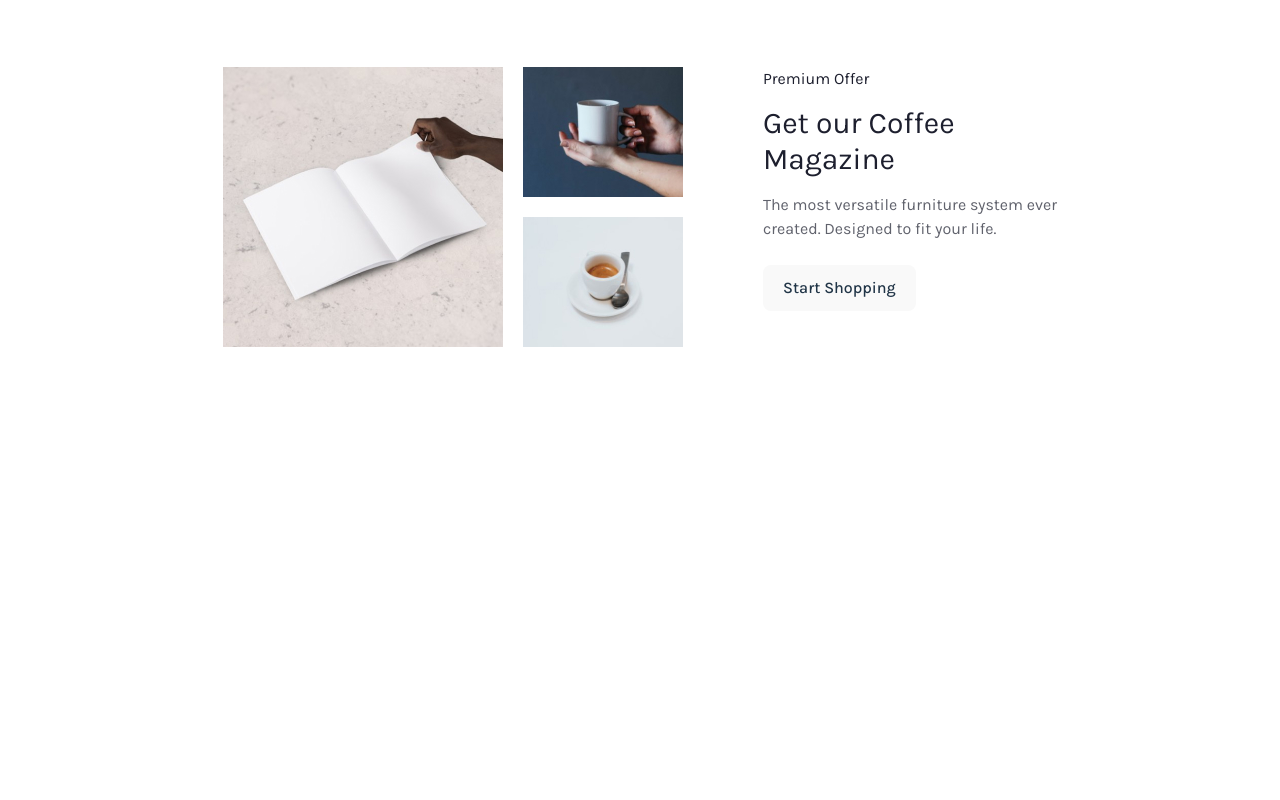
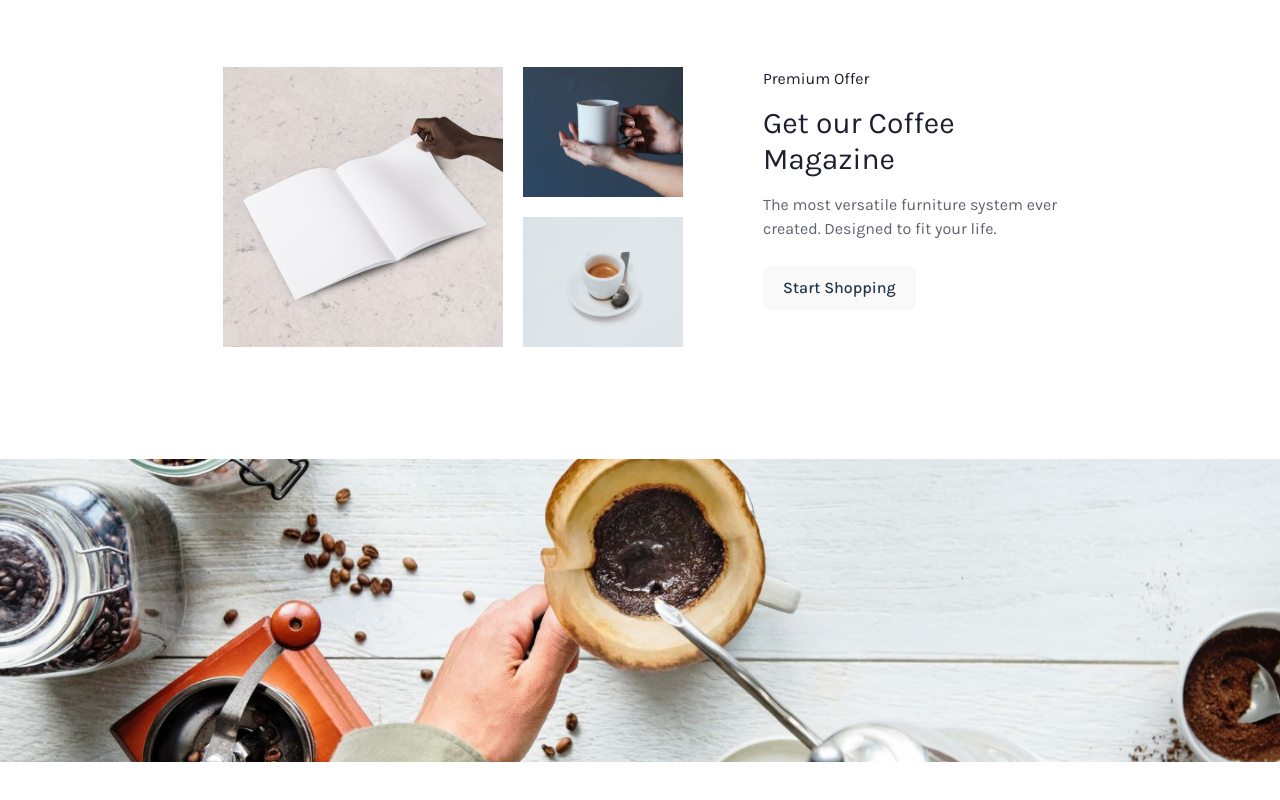
Before and after one commit to milkabaldi/coffeystyle, a React (Vite) app: page / in a window 1280 px wide. Shown: the part 3876-4676 px from the top of the page. Before the commit the page ends 4335 px from the top, so only its background shows below. Built offline with nearby package versions, Linux system fonts and the light colour scheme.

Commit message:
PreFooter section

```diff
--- a/src/App.jsx
+++ b/src/App.jsx
@@ -1,6 +1,6 @@
 import { useState } from 'react'
 import { Navbar, } from './components'
-import { Mugs, Textx, Feautered, MoreMugs, Magazine } from './container'
+import { Mugs, Textx, Feautered, MoreMugs, Magazine, PreFooter } from './container'
 import styles from './styles.js'
 
 function App() {
@@ -19,6 +19,7 @@ function App() {
         <Feautered />
         <MoreMugs />
         <Magazine />
+        <PreFooter />
       </main>
     </div>
   )
--- a/src/constants/images.js
+++ b/src/constants/images.js
@@ -14,6 +14,7 @@ import CoffeeNine from '../assets/coffeeNine.jpg'
 import MagazineOne from '../assets/MagazineOne.jpg'
 import MagazineTwo from '../assets/MagazineTwo.jpg'
 import MagazineThree from '../assets/MagazineThree.jpg'
+import bgPreFooter from '../assets/bgPreFooter.jpg'
 
 export default {
     Cart,
@@ -32,4 +33,5 @@ export default {
     MagazineOne,
     MagazineTwo,
     MagazineThree,
+    bgPreFooter,
 }
--- a/src/container/Magazine.jsx
+++ b/src/container/Magazine.jsx
@@ -26,6 +26,8 @@ const Magazine = () => {
             </div>
 
         </div>
+
+
    </section>
   )
 }
--- /dev/null
+++ b/src/container/PreFooter.jsx
@@ -0,0 +1,14 @@
+import React from 'react'
+import images from '../constants/images'
+
+const PreFooter = () => {
+  return (
+    <section className='pb-28 max-md:pb-28'>
+        <div>
+            <img className='w-full' src={images.bgPreFooter} alt="Background" />
+        </div>
+    </section>
+  )
+}
+
+export default PreFooter
--- a/src/container/index.js
+++ b/src/container/index.js
@@ -3,11 +3,13 @@ import Textx from "./Textx.jsx";
 import Feautered from "./Feautered.jsx";
 import MoreMugs from "./MoreMugs.jsx";
 import Magazine from "./Magazine.jsx";
+import PreFooter from "./PreFooter.jsx";
 
 export  {
     Mugs,
     Textx,
     Feautered,
     MoreMugs,
-    Magazine
+    Magazine,
+    PreFooter
 }
```
Also changed, not shown: src/assets/bgPreFooter.jpg (added).
